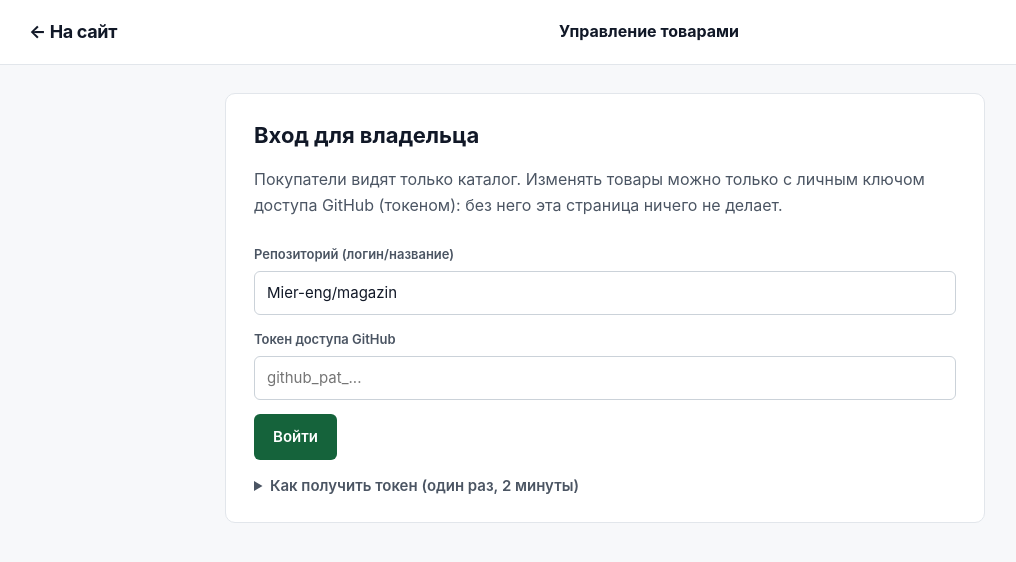
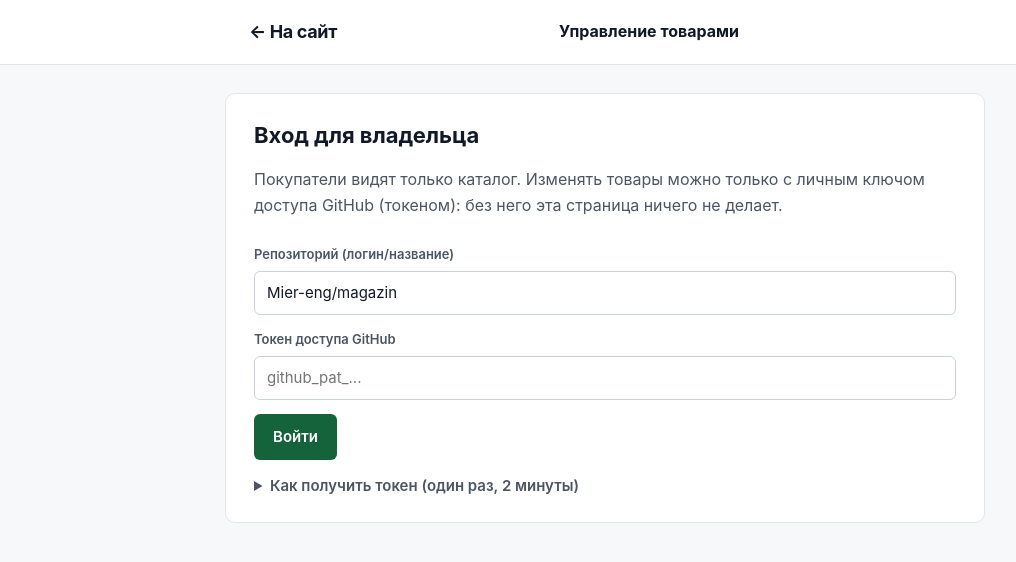
Before and after one commit to Mier-eng/magazin, a plain HTML site: page admin.html in a window 1280 px wide. Shown: the whole page, without its empty margins (35-1051 px from the left). Drawn offline with Linux system fonts and the light colour scheme.

Commit message:
Обновил style.css и admin.html

```diff
--- a/admin.html
+++ b/admin.html
@@ -14,7 +14,7 @@
   </head>
   <body>
     <header class="site-header">
-      <div class="container header-inner">
+      <div class="container header-inner adm-header">
         <a href="index.html" class="brand-link">← На сайт</a>
         <strong>Управление товарами</strong>
         <div class="header-actions">
--- a/css/styles.css
+++ b/css/styles.css
@@ -1089,6 +1089,10 @@ main {
   border-radius: var(--radius-md);
 }
 
+.adm-header {
+  max-width: 760px;
+}
+
 .adm-thumb {
   width: 64px;
   height: 48px;
```
